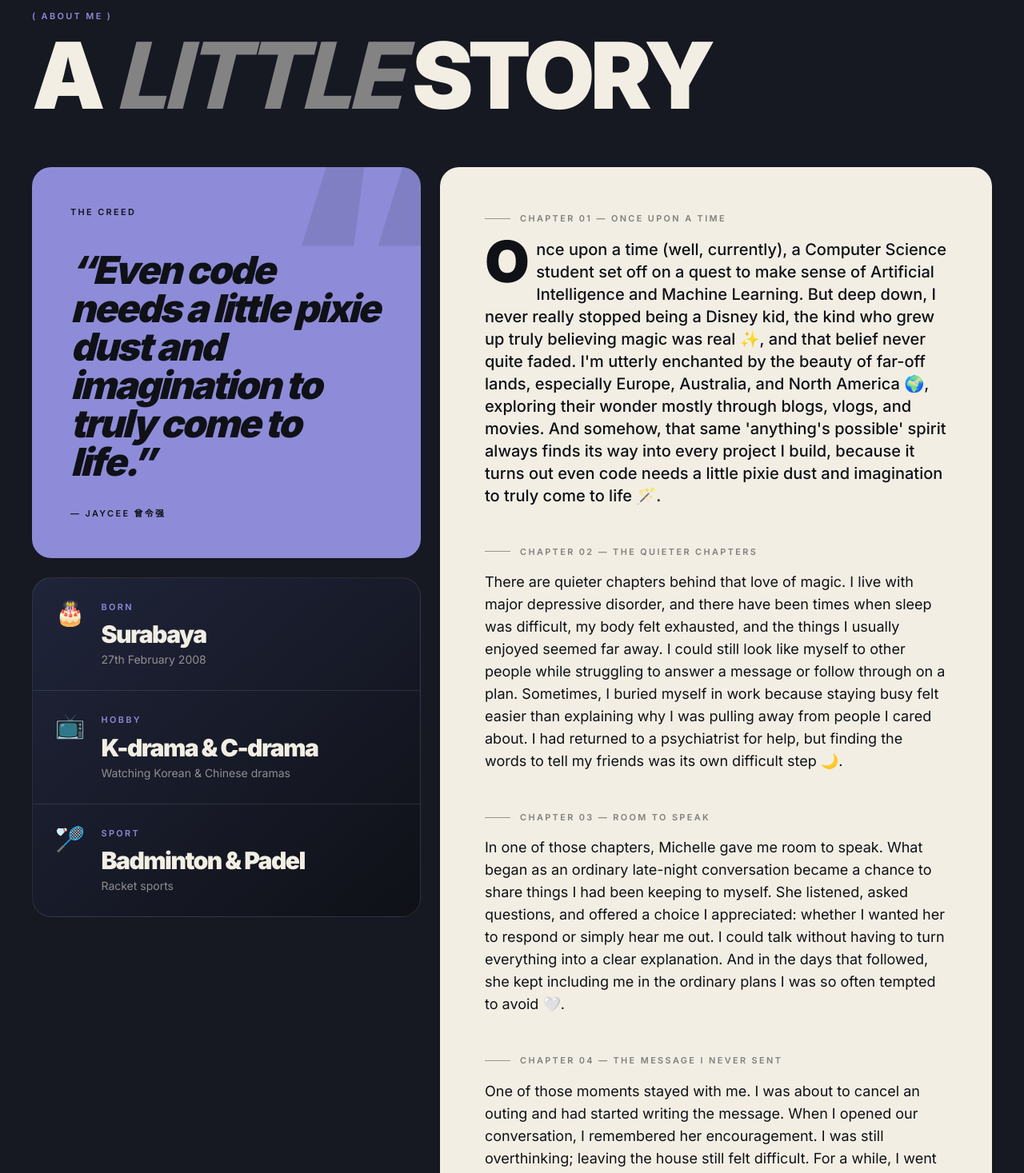
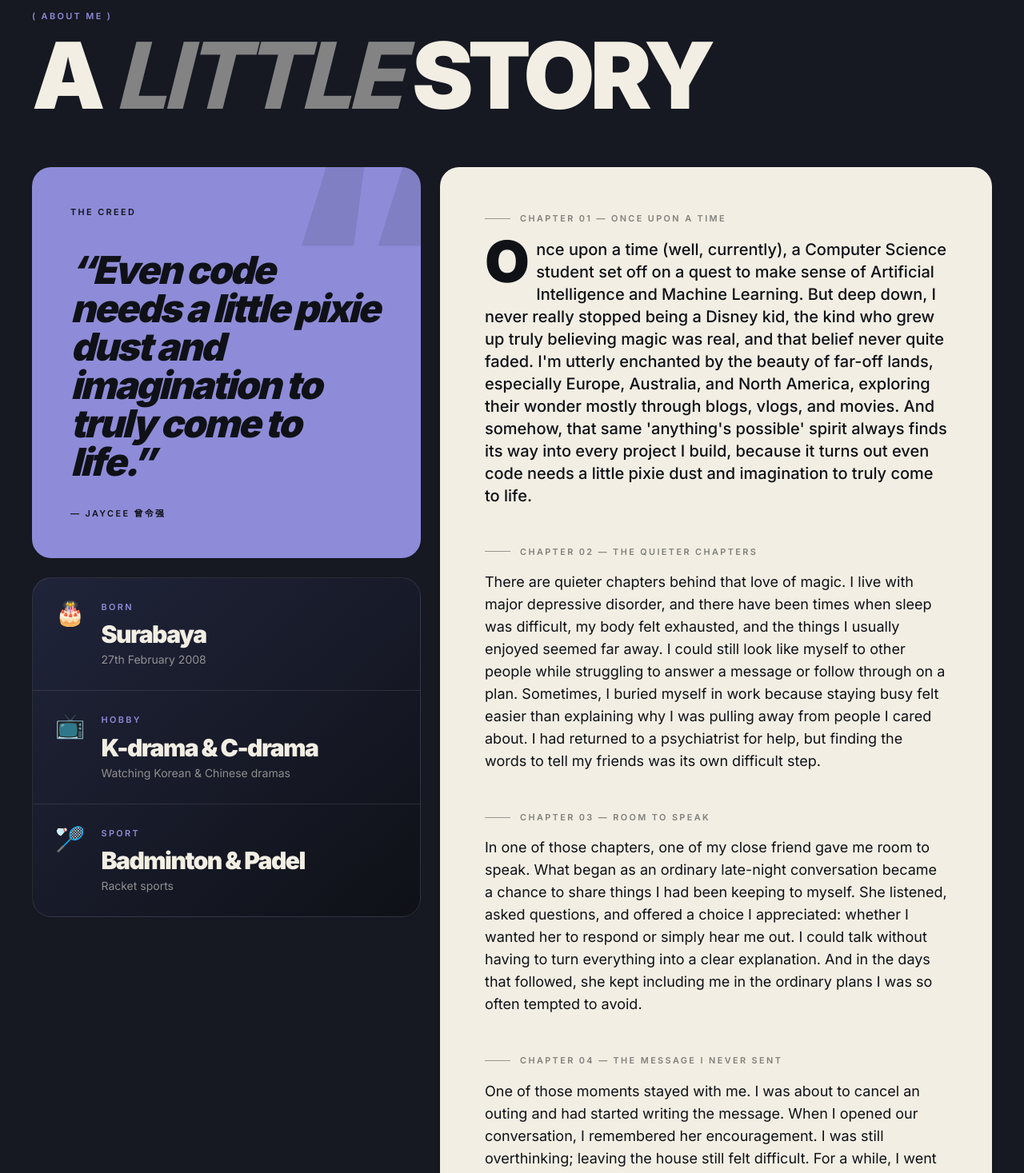
Before and after one commit to ZengLLQ/jaycee-personal-branding, a Next.js app: page / in a window 1280 px wide. Shown: the part 3928-5395 px from the top of the page at 80% size. Built offline with nearby package versions, Linux system fonts and the light colour scheme; no server answers.

Commit message:
Update About Me chapters text

```diff
--- a/components/About.jsx
+++ b/components/About.jsx
@@ -3,19 +3,19 @@ import Reveal from "./Reveal";
 const CHAPTERS = [
   {
     label: "Chapter 01 — Once upon a time",
-    text: "Once upon a time (well, currently), a Computer Science student set off on a quest to make sense of Artificial Intelligence and Machine Learning. But deep down, I never really stopped being a Disney kid, the kind who grew up truly believing magic was real ✨, and that belief never quite faded. I'm utterly enchanted by the beauty of far-off lands, especially Europe, Australia, and North America 🌍, exploring their wonder mostly through blogs, vlogs, and movies. And somehow, that same 'anything's possible' spirit always finds its way into every project I build, because it turns out even code needs a little pixie dust and imagination to truly come to life 🪄.",
+    text: "Once upon a time (well, currently), a Computer Science student set off on a quest to make sense of Artificial Intelligence and Machine Learning. But deep down, I never really stopped being a Disney kid, the kind who grew up truly believing magic was real, and that belief never quite faded. I'm utterly enchanted by the beauty of far-off lands, especially Europe, Australia, and North America, exploring their wonder mostly through blogs, vlogs, and movies. And somehow, that same 'anything's possible' spirit always finds its way into every project I build, because it turns out even code needs a little pixie dust and imagination to truly come to life.",
   },
   {
     label: "Chapter 02 — The quieter chapters",
-    text: "There are quieter chapters behind that love of magic. I live with major depressive disorder, and there have been times when sleep was difficult, my body felt exhausted, and the things I usually enjoyed seemed far away. I could still look like myself to other people while struggling to answer a message or follow through on a plan. Sometimes, I buried myself in work because staying busy felt easier than explaining why I was pulling away from people I cared about. I had returned to a psychiatrist for help, but finding the words to tell my friends was its own difficult step 🌙.",
+    text: "There are quieter chapters behind that love of magic. I live with major depressive disorder, and there have been times when sleep was difficult, my body felt exhausted, and the things I usually enjoyed seemed far away. I could still look like myself to other people while struggling to answer a message or follow through on a plan. Sometimes, I buried myself in work because staying busy felt easier than explaining why I was pulling away from people I cared about. I had returned to a psychiatrist for help, but finding the words to tell my friends was its own difficult step.",
   },
   {
     label: "Chapter 03 — Room to speak",
-    text: "In one of those chapters, Michelle gave me room to speak. What began as an ordinary late-night conversation became a chance to share things I had been keeping to myself. She listened, asked questions, and offered a choice I appreciated: whether I wanted her to respond or simply hear me out. I could talk without having to turn everything into a clear explanation. And in the days that followed, she kept including me in the ordinary plans I was so often tempted to avoid 🤍.",
+    text: "In one of those chapters, one of my close friend gave me room to speak. What began as an ordinary late-night conversation became a chance to share things I had been keeping to myself. She listened, asked questions, and offered a choice I appreciated: whether I wanted her to respond or simply hear me out. I could talk without having to turn everything into a clear explanation. And in the days that followed, she kept including me in the ordinary plans I was so often tempted to avoid.",
   },
   {
     label: "Chapter 04 — The message I never sent",
-    text: "One of those moments stayed with me. I was about to cancel an outing and had started writing the message. When I opened our conversation, I remembered her encouragement. I was still overthinking; leaving the house still felt difficult. For a while, I went back and forth in my head. Then I deleted the draft and went. Later, I thanked her, a little awkwardly, because something she had said in a conversation had helped me make a decision that felt much harder than it probably looked 🪴.",
+    text: "One of those moments stayed with me. I was about to cancel an outing and had started writing the message. When I opened our conversation, I remembered her encouragement. I was still overthinking; leaving the house still felt difficult. For a while, I went back and forth in my head. Then I deleted the draft and went. Later, I thanked her, a little awkwardly, because something she had said in a conversation had helped me make a decision that felt much harder than it probably looked.",
   },
   {
     label: "Chapter 05 — Still here",
```
